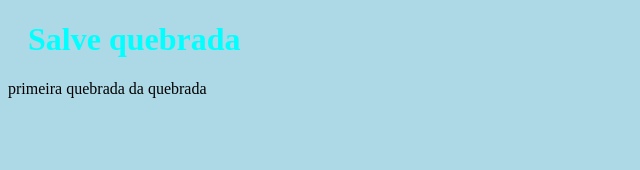
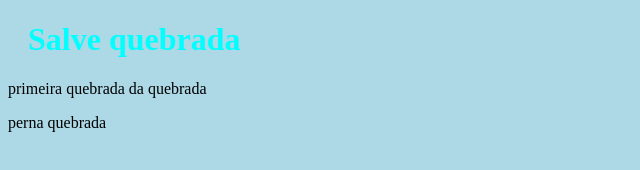
Before and after one commit to caioosilva/josias, a plain HTML site: page index.html in a window 1280 px wide. Shown: the whole page, without its empty margins (0-640 px from the left). Drawn offline with Linux system fonts and the light colour scheme.

Commit message:
atualizacao

```diff
--- a/index.html
+++ b/index.html
@@ -7,5 +7,6 @@
     <body>
         <h1> Salve quebrada</h1>
         <p> primeira quebrada da quebrada</p>
+        <p> perna quebrada </p>
     </body>
 </html>
```
